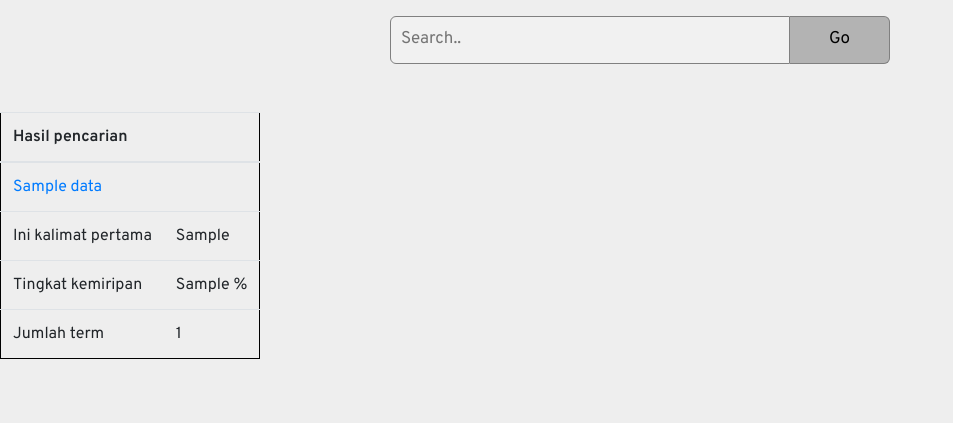
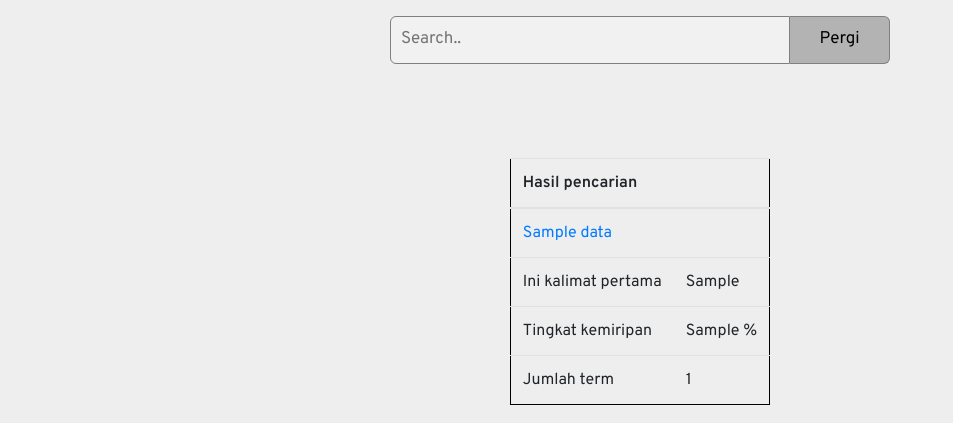
Before and after one commit to thomas-fm/Algeo02-19099, a Flask app: template src/templates/result.html in a window 1280 px wide. Shown: the part 89-512 px from the top of the page, without its empty margins (0-953 px from the left). Run offline with Flask 2, Linux system fonts and the light colour scheme; the template is opened without the code that fills it: most values are stand-ins (such as "Sample title", 1, 10 or a date in 2020).

Commit message:
revisi tyle result.html

```diff
--- a/src/templates/result.html
+++ b/src/templates/result.html
@@ -112,6 +112,8 @@ table {
   padding-bottom: 20px;
   padding-left: 50px;
   padding-right: 50px;
+  margin-left:auto;
+  margin-right:auto;"
 }
 
 /* footer sytyle */
@@ -137,9 +139,10 @@ footer {
       <p style="padding: inherit;"></p>
       <form class="search" action="/search" style="margin:auto;max-width:500px" method="POST">
         <input type="text" placeholder="Search.." name="text">
-        <button type="submit">Go</button>
+        <button type="submit">Pergi</button>
       </form>
       <!-- Tabel ranking -->
+      <p style="padding: 15px;"></p>
       <div class="table">
       <table class="zui-table">
         <thead>
```
Also changed, not shown: 1 other file.
